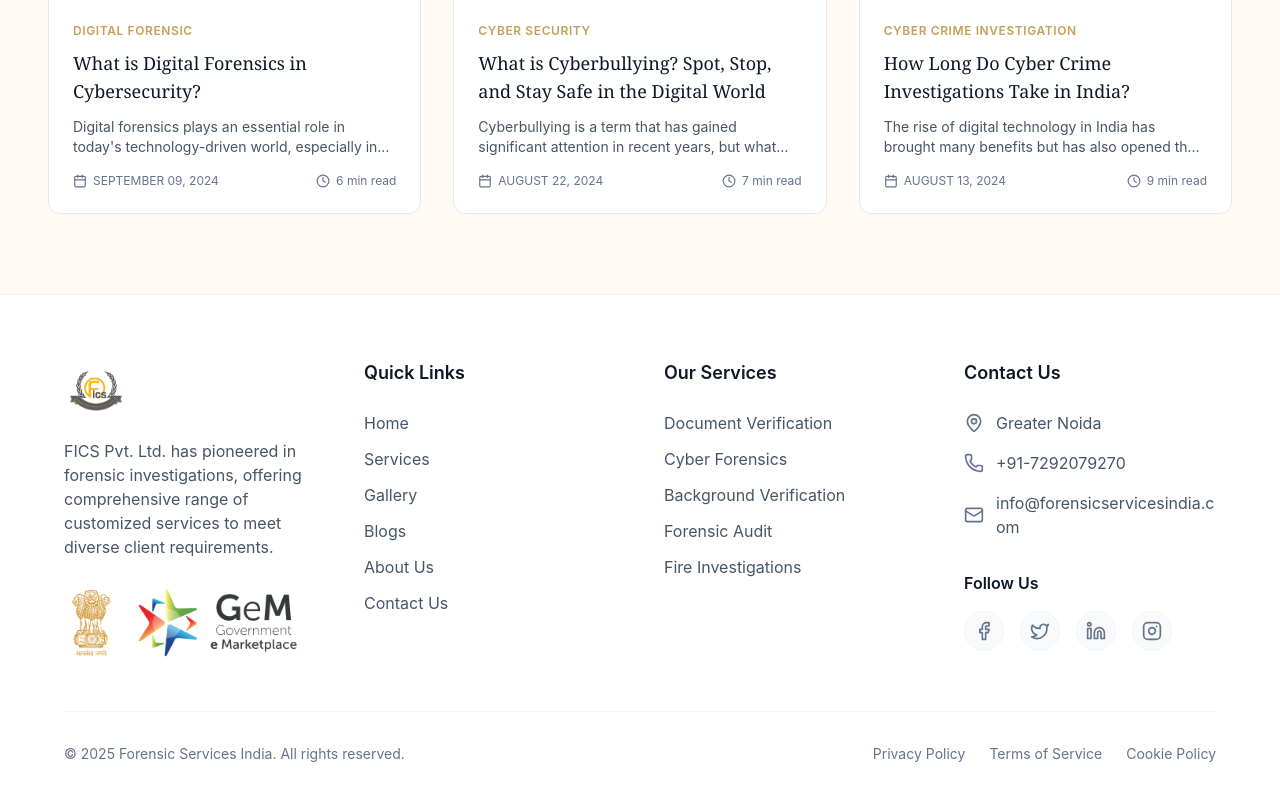
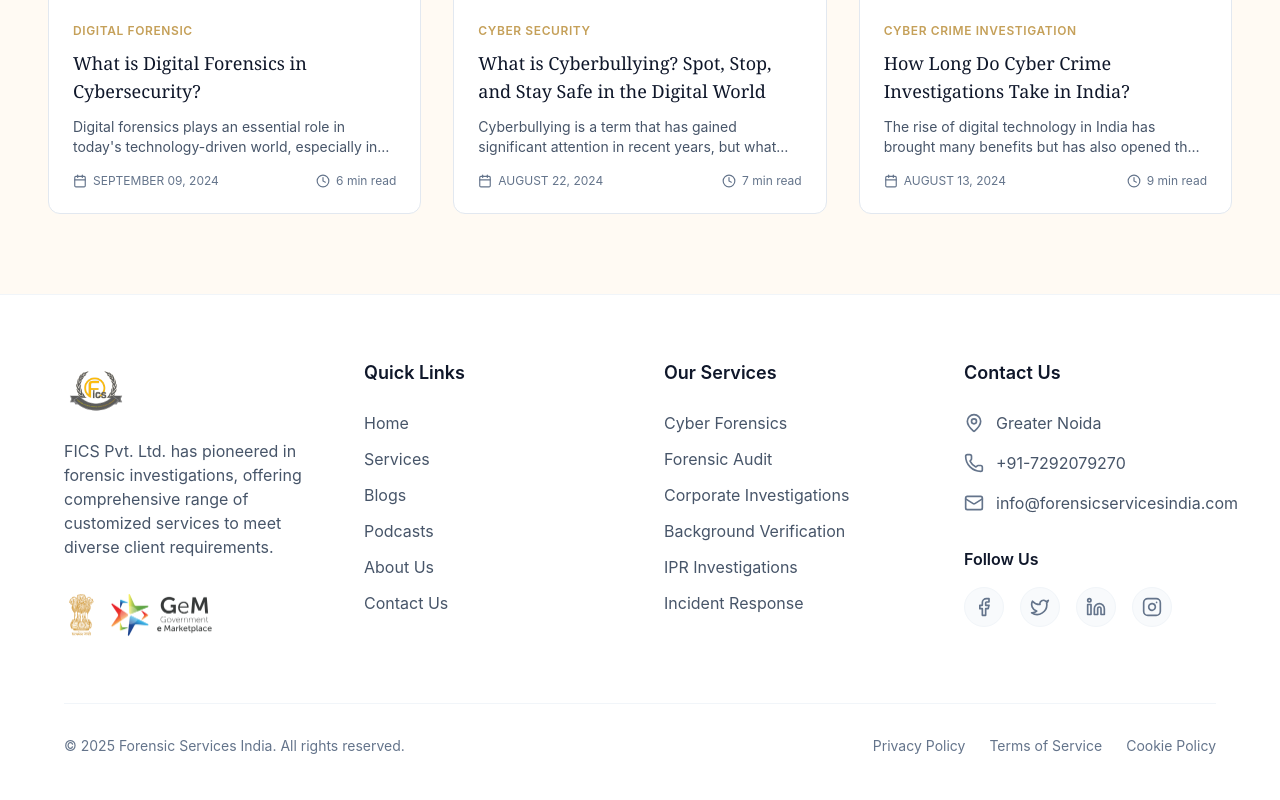
Before and after one commit to naman394/FICS_WESBITE, a Next.js app: page /blogs in a window 1280 px wide. Shown: the part 2633-3433 px from the top of the page. Built offline with nearby package versions, Linux system fonts and the light colour scheme.

Commit message:
feat: Migrate images and links to Next.js components, refactor footer navigation, and add "Coming Soon" alerts for restricted media content.

```diff
--- a/components/Footer.tsx
+++ b/components/Footer.tsx
@@ -2,8 +2,28 @@
 
 import React from 'react';
 import { Mail, Phone, MapPin, Facebook, Twitter, Linkedin, Instagram } from 'lucide-react';
+import Image from 'next/image';
+import Link from 'next/link';
 
 const Footer: React.FC = () => {
+  const quickLinks = [
+    { label: 'Home', href: '/' },
+    { label: 'Services', href: '/services' },
+    { label: 'Blogs', href: '/blogs' },
+    { label: 'Podcasts', href: '/podcasts' },
+    { label: 'About Us', href: '/about' },
+    { label: 'Contact Us', href: '/contact' },
+  ];
+
+  const services = [
+    { label: 'Cyber Forensics', href: '/services/cyber-forensics' },
+    { label: 'Forensic Audit', href: '/services/forensic-audit' },
+    { label: 'Corporate Investigations', href: '/services/corporate-investigations' },
+    { label: 'Background Verification', href: '/services/background-verification' },
+    { label: 'IPR Investigations', href: '/services/ipr-investigations' },
+    { label: 'Incident Response', href: '/services/incident-response' },
+  ];
+
   return (
     <footer className="w-full bg-white border-t border-slate-100">
       <div className="max-w-7xl mx-auto px-4 md:px-12 lg:px-16 py-6 md:py-16">
@@ -11,21 +31,23 @@
         <div className="grid grid-cols-2 md:grid-cols-2 lg:grid-cols-4 gap-4 md:gap-12 mb-4 md:mb-12">
           {/* Company Info */}
           <div className="col-span-2 md:col-span-1 space-y-2 md:space-y-4">
-            <div className="flex items-center mb-2 md:mb-4">
-              <img
+            <div className="flex items-center mb-2 md:mb-4 relative h-16 w-48">
+              <Image
                 src="/assets/images/logos/ficslogo.png"
                 alt="FICS Logo"
-                className="h-8 md:h-16 w-auto object-contain"
+                fill
+                className="object-contain object-left"
               />
             </div>
             <p className="text-xs md:text-base text-slate-600 leading-relaxed">
               FICS Pvt. Ltd. has pioneered in forensic investigations, offering comprehensive range of customized services to meet diverse client requirements.
             </p>
-            <div className="pt-2">
-              <img
+            <div className="pt-2 relative h-20 w-40">
+              <Image
                 src="/assets/images/logos/GeM-logo.png"
                 alt="GeM Logo"
-                className="h-16 md:h-20 w-auto object-contain"
+                fill
+                className="object-contain object-left"
               />
             </div>
           </div>
@@ -36,11 +58,11 @@
               Quick Links
             </h3>
             <ul className="space-y-1.5 md:space-y-3">
-              {['Home', 'Services', 'Gallery', 'Blogs', 'About Us', 'Contact Us'].map((item) => (
-                <li key={item}>
-                  <a href="#" className="text-slate-600 hover:text-slate-900 text-xs md:text-base transition-colors duration-300">
-                    {item}
-                  </a>
+              {quickLinks.map((item) => (
+                <li key={item.label}>
+                  <Link href={item.href} className="text-slate-600 hover:text-slate-900 text-xs md:text-base transition-colors duration-300">
+                    {item.label}
+                  </Link>
                 </li>
               ))}
             </ul>
@@ -52,11 +74,11 @@
               Our Services
             </h3>
             <ul className="space-y-1.5 md:space-y-3">
-              {['Document Verification', 'Cyber Forensics', 'Background Verification', 'Forensic Audit', 'Fire Investigations'].map((item) => (
-                <li key={item}>
-                  <a href="#" className="text-slate-600 hover:text-slate-900 text-xs md:text-base transition-colors duration-300">
-                    {item}
-                  </a>
+              {services.map((item) => (
+                <li key={item.label}>
+                  <Link href={item.href} className="text-slate-600 hover:text-slate-900 text-xs md:text-base transition-colors duration-300">
+                    {item.label}
+                  </Link>
                 </li>
               ))}
             </ul>
@@ -82,7 +104,7 @@
               </li>
               <li className="flex items-center gap-2 md:gap-3">
                 <Mail className="w-4 h-4 md:w-5 md:h-5 text-slate-500 flex-shrink-0" />
-                <a href="mailto:info@forensicservicesindia.com" className="text-slate-600 hover:text-slate-900 text-xs md:text-base transition-colors duration-300 break-all">
+                <a href="mailto:info@forensicservicesindia.com" className="text-slate-600 hover:text-slate-900 text-xs md:text-base transition-colors duration-300">
                   info@forensicservicesindia.com
                 </a>
               </li>
--- a/components/PodcastSection.tsx
+++ b/components/PodcastSection.tsx
@@ -1,7 +1,8 @@
 'use client';
 
 import React, { useState, useRef, useEffect } from 'react';
-import { Play, Pause, SkipBack, SkipForward, Volume2, Clock, Calendar, Mic, Headphones } from 'lucide-react';
+import { Play, Pause, SkipBack, SkipForward, Volume2, Clock, Calendar, Mic, Headphones, AlertCircle } from 'lucide-react';
+import Image from 'next/image';
 
 // Mock Data for Podcasts
 const podcasts = [
@@ -9,10 +10,10 @@
     id: 0,
     title: "DPDP Act (Hindi) Overview",
     date: "Dec 13, 2024",
-    duration: "10:00", // Estimating based on file size ~14MB (could be longer/shorter depending on bitrate, usually 1MB/min for 128kbps, so ~14 mins)
+    duration: "10:00",
     host: "FICS Team",
     description: "A comprehensive breakdown of the Digital Personal Data Protection Act (DPDP) in Hindi, explaining key provisions and compliance requirements.",
-    image: "https://images.unsplash.com/photo-1614064641938-3bbee52942c7?auto=format&fit=crop&w=800&q=80",
+    image: "/assets/images/podcasts/podcast-1-dpdp.jpg",
     audioUrl: "/audios/DPDT_ACT_HINDI_1.mp3"
   },
   {
@@ -22,8 +23,8 @@
     duration: "14:20",
     host: "Dr. Sarah Mitchell",
     description: "Exploring how AI is reshaping the landscape of cyber investigations and evidence analysis.",
-    image: "https://images.unsplash.com/photo-1555255707-c07966088b7b?auto=format&fit=crop&w=800&q=80",
-    audioUrl: "https://www.soundhelix.com/examples/mp3/SoundHelix-Song-1.mp3" // Sample Audio
+    image: "/assets/images/podcasts/podcast-2-future.jpg",
+    audioUrl: "" // Restricted
   },
   {
     id: 2,
@@ -32,8 +33,8 @@
     duration: "18:45",
     host: "James Carter",
     description: "A deep dive into the red flags of corporate embezzlement and how forensic accountants track the money.",
-    image: "https://images.unsplash.com/photo-1554224155-8d04cb21cd6c?auto=format&fit=crop&w=800&q=80",
-    audioUrl: "https://www.soundhelix.com/examples/mp3/SoundHelix-Song-2.mp3"
+    image: "/assets/images/podcasts/podcast-3-fraud.jpg",
+    audioUrl: "" // Restricted
   },
   {
     id: 3,
@@ -42,8 +43,8 @@
     duration: "12:10",
     host: "Emily Chen",
     description: "Discussing the vulnerabilities of remote workforces and strategies to secure distributed networks.",
-    image: "https://images.unsplash.com/photo-1563986768609-322da13575f3?auto=format&fit=crop&w=800&q=80",
-    audioUrl: "https://www.soundhelix.com/examples/mp3/SoundHelix-Song-3.mp3"
+    image: "/assets/images/podcasts/podcast-4-remote.jpg",
+    audioUrl: "" // Restricted
   },
   {
     id: 4,
@@ -52,8 +53,8 @@
     duration: "16:30",
     host: "Michael Ross",
     description: "Legal experts share insights on protecting intellectual property rights in global markets.",
-    image: "https://images.unsplash.com/photo-1432888498266-38ffec3eaf0a?auto=format&fit=crop&w=800&q=80",
-    audioUrl: "https://www.soundhelix.com/examples/mp3/SoundHelix-Song-4.mp3"
+    image: "/assets/images/podcasts/podcast-5-ipr.jpg",
+    audioUrl: "" // Restricted
   }
 ];
 
@@ -65,6 +66,7 @@
   const [duration, setDuration] = useState("00:00");
   const [showAll, setShowAll] = useState(false);
   const [showMobilePlaylist, setShowMobilePlaylist] = useState(false);
+  const [comingSoonAlert, setComingSoonAlert] = useState(false);
 
   const audioRef = useRef<HTMLAudioElement>(null);
   const currentTrack = podcasts[currentTrackIndex];
@@ -80,6 +82,11 @@
   }, [isPlaying, currentTrackIndex]);
 
   const togglePlay = () => {
+    if (currentTrack.id !== 0) {
+      setComingSoonAlert(true);
+      setTimeout(() => setComingSoonAlert(false), 3000);
+      return;
+    }
     setIsPlaying(!isPlaying);
   };
 
@@ -97,8 +104,13 @@
 
   const handleTrackChange = (index: number) => {
     setCurrentTrackIndex(index);
-    // Reset play state only if we want to auto-play (optional)
-    setIsPlaying(true);
+    if (podcasts[index].id === 0) {
+      setIsPlaying(true);
+    } else {
+      setIsPlaying(false);
+      setComingSoonAlert(true);
+      setTimeout(() => setComingSoonAlert(false), 3000);
+    }
   };
 
   const formatTime = (time: number) => {
@@ -110,7 +122,7 @@
 
   const handleProgressBarChange = (e: React.ChangeEvent<HTMLInputElement>) => {
     const value = parseFloat(e.target.value);
-    if (audioRef.current) {
+    if (audioRef.current && currentTrack.id === 0) {
       const time = (value / 100) * audioRef.current.duration;
       audioRef.current.currentTime = time;
       setProgress(value);
@@ -142,14 +154,25 @@
 
         <div className="grid grid-cols-1 lg:grid-cols-12 gap-6 md:gap-10 items-start">
           {/* Main Player Area (Left) */}
-          <div className="lg:col-span-7 bg-white/5 backdrop-blur-xl border border-white/10 rounded-2xl p-4 md:p-8 shadow-2xl">
+          <div className="lg:col-span-7 bg-white/5 backdrop-blur-xl border border-white/10 rounded-2xl p-4 md:p-8 shadow-2xl relative">
+            {/* Alert Overlay */}
+            {comingSoonAlert && (
+              <div className="absolute top-4 left-1/2 -translate-x-1/2 z-50 animate-fadeIn">
+                <div className="bg-gold text-black px-4 py-2 rounded-full font-bold shadow-lg flex items-center gap-2">
+                  <AlertCircle className="w-4 h-4" />
+                  <span>Coming Soon!</span>
+                </div>
+              </div>
+            )}
+
             <div className="flex flex-col sm:flex-row md:flex-row gap-5 md:gap-8 items-center md:items-start">
               {/* Album Art */}
               <div className="w-32 h-32 sm:w-40 sm:h-40 md:w-56 md:h-56 aspect-square rounded-xl overflow-hidden shadow-lg relative group flex-shrink-0">
-                <img
+                <Image
                   src={currentTrack.image}
                   alt={currentTrack.title}
-                  className="w-full h-full object-cover transition-transform duration-700 group-hover:scale-110"
+                  fill
+                  className="object-cover transition-transform duration-700 group-hover:scale-110"
                 />
                 <div className="absolute inset-0 bg-black/20 group-hover:bg-black/10 transition-colors"></div>
                 {/* Playing Indicator Overlay */}
@@ -184,7 +207,7 @@
                       className="absolute top-0 left-0 h-full bg-gradient-to-r from-gold to-yellow-600 rounded-full"
                       style={{ width: `${progress}%` }}
                     >
-                      <div className="absolute right-[-4px] top-1/2 -translate-y-1/2 w-3 h-3 bg-white rounded-full shadow-md opacity-0 group-hover:opacity-100 transition-opacity"></div>
+                      <div className={`absolute right-[-4px] top-1/2 -translate-y-1/2 w-3 h-3 bg-white rounded-full shadow-md transition-opacity ${currentTrack.id === 0 ? 'opacity-0 group-hover:opacity-100' : 'hidden'}`}></div>
                     </div>
                     <input
                       type="range"
@@ -192,7 +215,8 @@
                       max="100"
                       value={progress}
                       onChange={handleProgressBarChange}
-                      className="absolute inset-0 w-full h-full opacity-0 cursor-pointer"
+                      disabled={currentTrack.id !== 0}
+                      className={`absolute inset-0 w-full h-full opacity-0 ${currentTrack.id === 0 ? 'cursor-pointer' : 'cursor-not-allowed'}`}
                     />
                   </div>
                 </div>
@@ -264,7 +288,7 @@
                   className="flex gap-4 p-3 rounded-lg cursor-pointer transition-all duration-300 hover:bg-white/5 border border-transparent hover:border-white/5 group"
                 >
                   <div className="relative w-16 h-16 flex-shrink-0 rounded-md overflow-hidden">
-                    <img src={podcast.image} alt={podcast.title} className="w-full h-full object-cover" />
+                    <Image src={podcast.image} alt={podcast.title} fill className="w-full h-full object-cover" />
                     <div className="absolute inset-0 bg-black/0 group-hover:bg-black/20 transition-colors flex items-center justify-center">
                       <Play className="w-5 h-5 text-white opacity-0 group-hover:opacity-100 transition-opacity fill-current" />
                     </div>
```
Also changed, not shown: components/VideoSection.tsx (+22 -2 lines).
